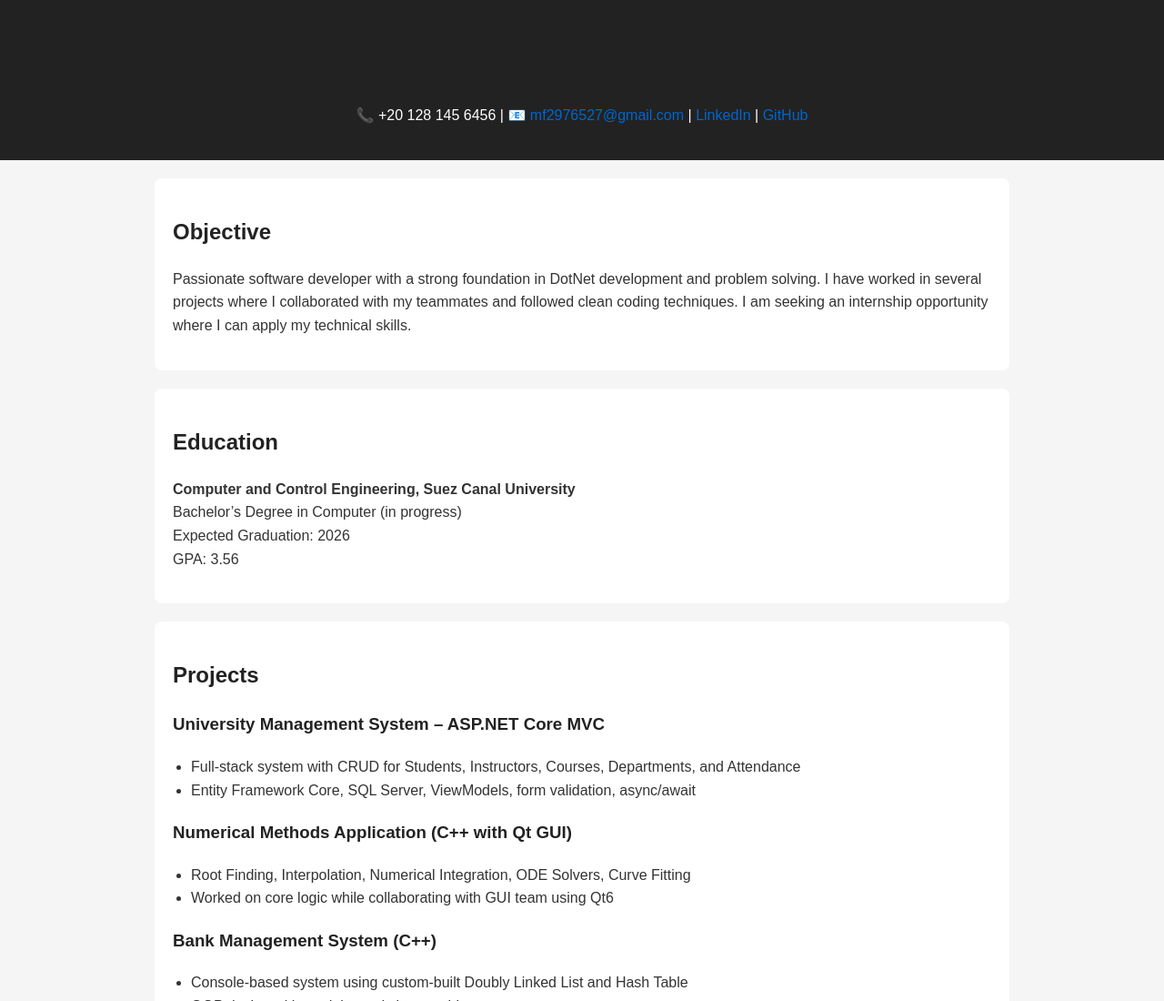
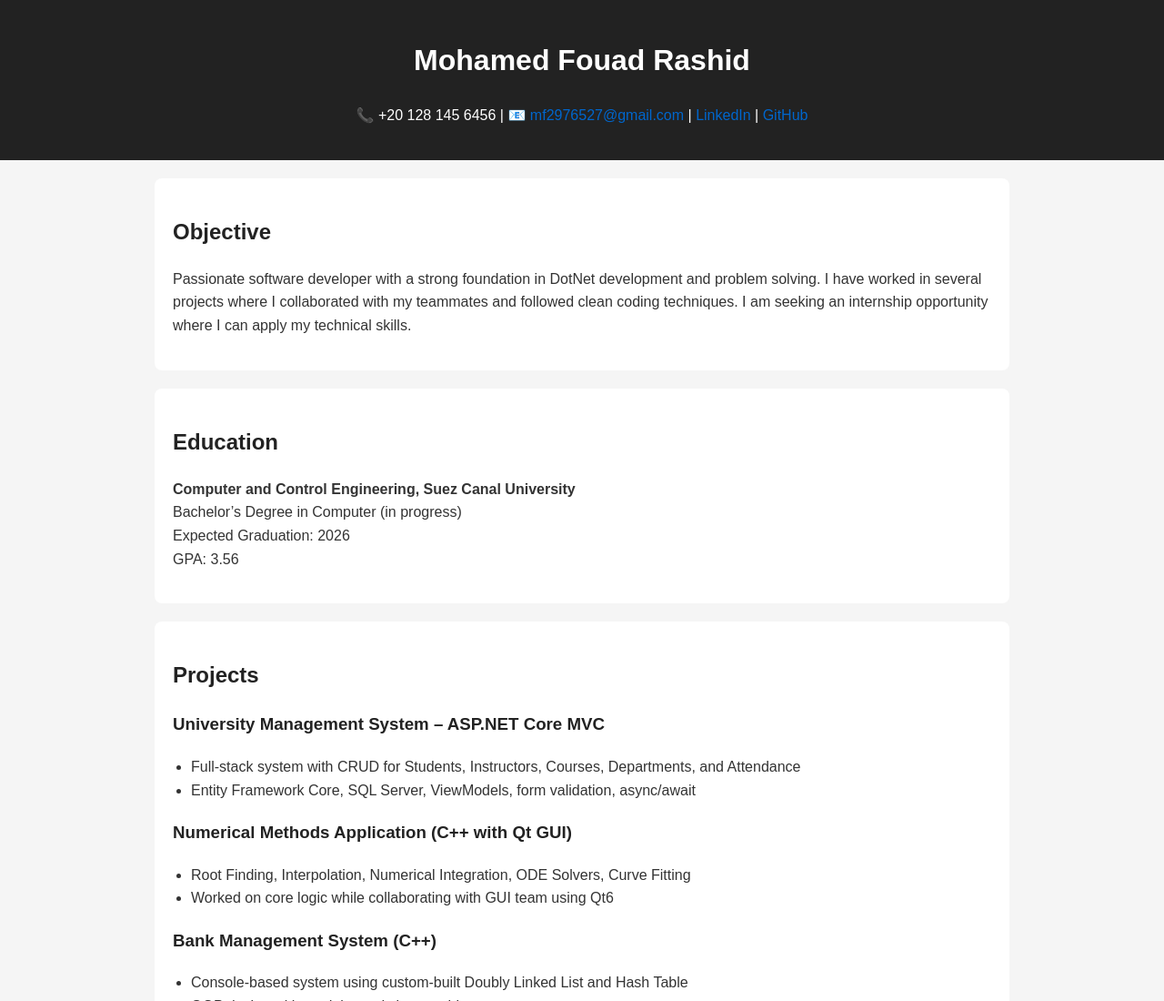
Before and after one commit to MohamedFouad71/Mohamed_Fouad_Porifolio, a plain HTML site: page index.html in a window 1280 px wide. Shown: the top 1100 px of the page at 91% size. Drawn offline with Linux system fonts and the light colour scheme.

Commit message:
Edit Name Color

```diff
--- a/index.html
+++ b/index.html
@@ -18,6 +18,9 @@
       color: white;
       padding: 20px;
       text-align: center;
+    }
+    header h1 {
+      color: #ffffff;
     }
     section {
       max-width: 900px;
```
